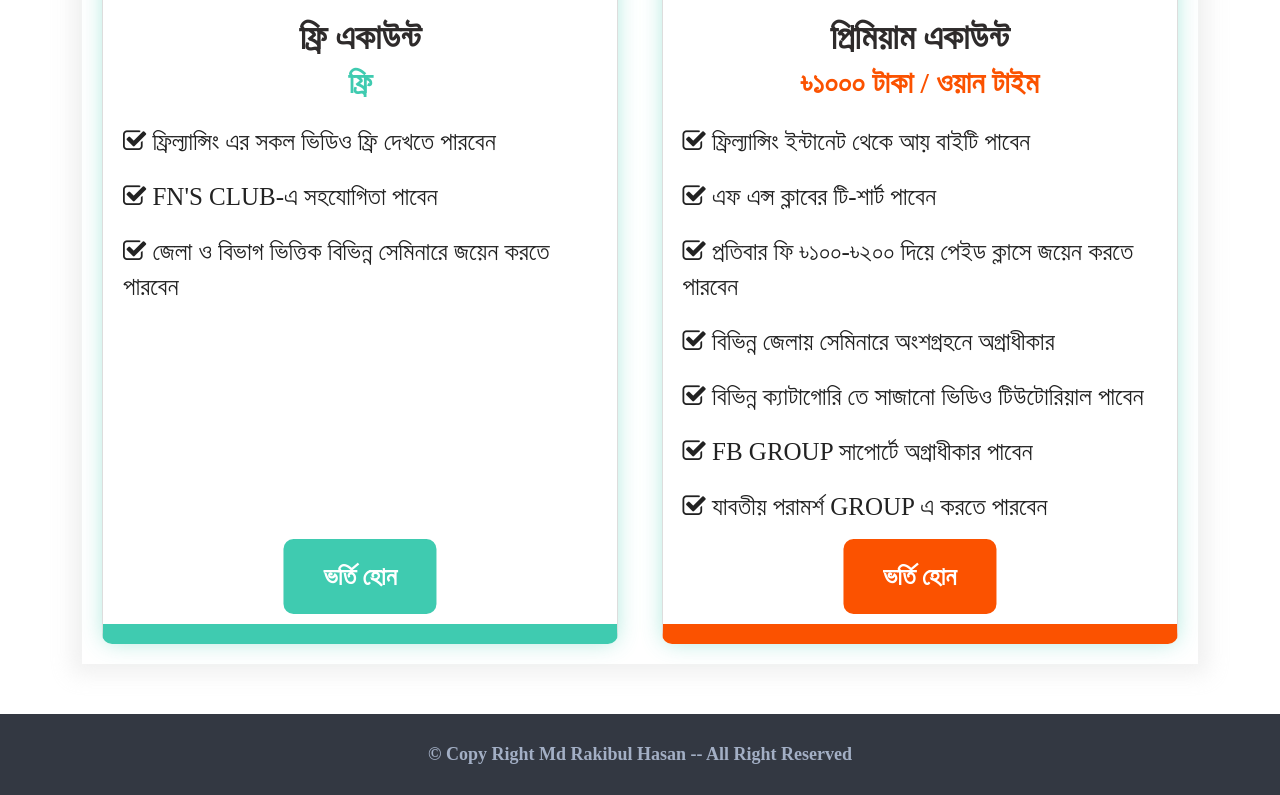
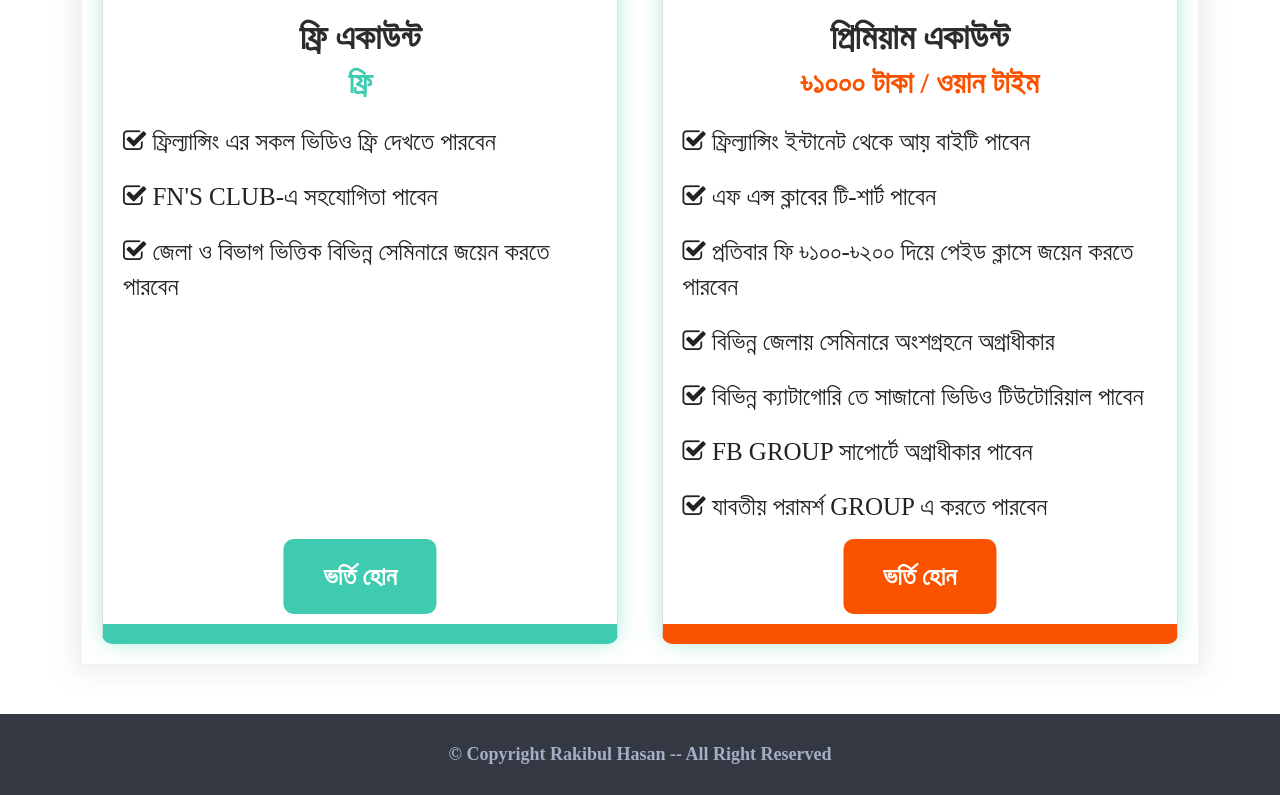
Before and after one commit to rakibpixel/advanceformdesign, a plain HTML site: page index.html in a window 1280 px wide. Shown: the part 696-1491 px from the top of the page. Drawn offline with Linux system fonts and the light colour scheme; a script that the page names is missing; a web font is replaced by a local one.

Commit message:
index.html

```diff
--- a/index.html
+++ b/index.html
@@ -107,7 +107,7 @@
 
 
 <footer>
-  <p> &copy; copy right md rakibul hasan -- all right reserved </p>
+  <p> &copy; copyright rakibul hasan -- all right reserved </p>
 </footer>
 
 
```
